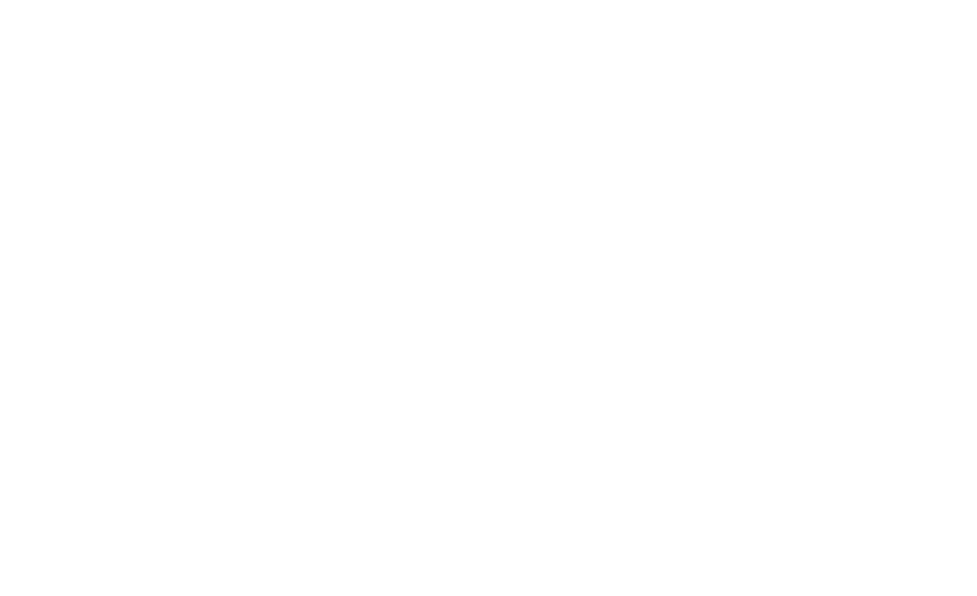
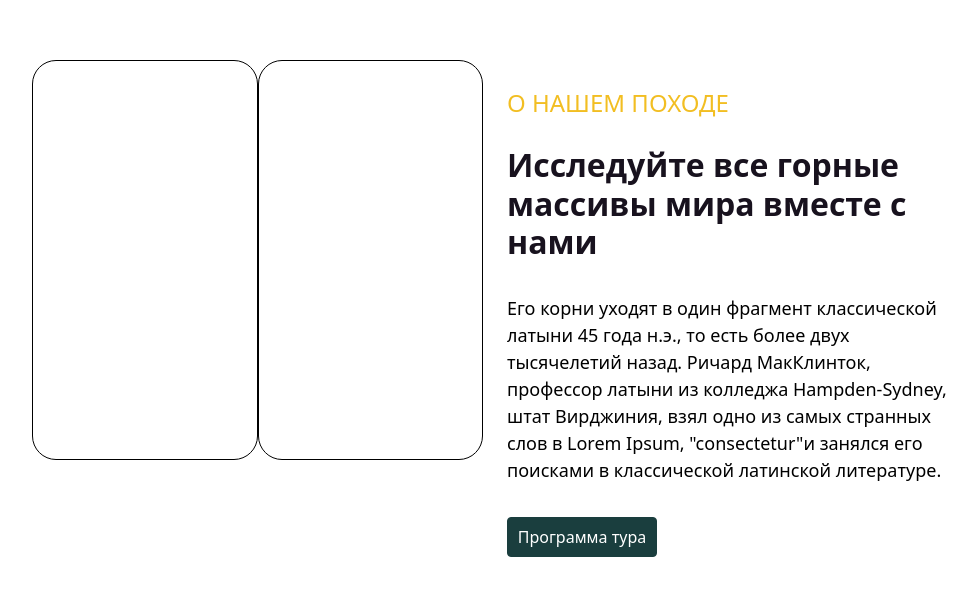
Before and after one commit to Puiu199/first-vite-react-app, a React (Vite) app: page / in a window 1280 px wide. Shown: the part 888-1484 px from the top of the page, without its empty margins (145-1122 px from the left). Built offline with nearby package versions, Linux system fonts and the light colour scheme; grey boxes are pictures that could not be loaded.

Commit message:
Done Secont stap

```diff
--- a/src/App.jsx
+++ b/src/App.jsx
@@ -1,14 +1,42 @@
-import ElementList from "./components/ElementList";
+import Tcontent from "./components/Tcontent";
+import Title from "./components/Title";
+import YellowT from "./components/YellowT";
+import "./index.css";
 import Header from "./header/Header";
 import { date } from "./data";
+import { Container, Row, Col } from "react-bootstrap";
 import "bootstrap/dist/css/bootstrap.min.css";
-import "./index.css";
+import Wrapp from "./wrappImg/Wrapp";
+import Button from "./greenB/Button";
 
 export default function App() {
   return (
     <div>
       <Header></Header>
-      <main className="min-vh-100"></main>
+      <main className="min-vh-100">
+        <Container>
+          <Row className="d-flex mt-5 justify-content-center ">
+            <Col className="col-5 d-flex  ">
+              <Wrapp></Wrapp>
+              <Wrapp></Wrapp>
+            </Col>
+            <Col className=" d-flex flex-column col-5">
+              <div className="wrappText">
+                <YellowT>о нашем походе</YellowT>
+                <Title>Исследуйте все горные массивы мира вместе с нами</Title>
+                <Tcontent>
+                  Его корни уходят в один фрагмент классической латыни 45 года
+                  н.э., то есть более двух тысячелетий назад. Ричард МакКлинток,
+                  профессор латыни из колледжа Hampden-Sydney, штат Вирджиния,
+                  взял одно из самых странных слов в Lorem Ipsum, "consectetur"и
+                  занялся его поисками в классической латинской литературе.
+                </Tcontent>
+                <Button>Программа тура</Button>
+              </div>
+            </Col>
+          </Row>
+        </Container>
+      </main>
       <footer></footer>
     </div>
   );
--- /dev/null
+++ b/src/components/Components.css
@@ -0,0 +1,24 @@
+.Title {
+    color: #18121E;
+    font-size: 32px;
+    font-weight: 800;
+    line-height: 120%;
+}
+
+.Tcontent {
+    width: 100%;
+    height: auto;
+    color: black;
+    text-align: left;
+    font-size: 18px;
+    font-weight: 400;
+}
+
+.yellowT {
+    color: #F2BE22;
+    font-size: 24px;
+    font-weight: 400;
+    text-transform: uppercase;
+    line-height: 20px;
+
+}
--- /dev/null
+++ b/src/components/Tcontent.jsx
@@ -0,0 +1,4 @@
+import "../components/Components.css";
+export default function Tcontent({ children }) {
+  return <span className="Tcontent">{children}</span>;
+}
--- /dev/null
+++ b/src/components/Title.jsx
@@ -0,0 +1,4 @@
+import "../components/Components.css";
+export default function Title({ children }) {
+  return <span className="Title">{children}</span>;
+}
--- /dev/null
+++ b/src/components/YellowT.jsx
@@ -0,0 +1,4 @@
+import "./Components.css";
+export default function YellowT({ children }) {
+  return <span className="yellowT">{children}</span>;
+}
--- a/src/index.css
+++ b/src/index.css
@@ -1,4 +1,17 @@
-body{
+@import "https://fonts.googleapis.com/css2?family=Nunito+Sans:opsz,wght@6..12,400;6..12,600;6..12,700&display=swap";
+
+
+body {
   padding: 0px;
   margin: 0px;
+  font-family: sans-serif;
 }
+
+.wrappText {
+  display: flex;
+  flex-direction: column;
+  justify-content: space-evenly;
+  width: 100%;
+  height: 530px;
+  padding-right: 10px;
+}
--- /dev/null
+++ b/src/wrappImg/Wrapp.jsx
@@ -0,0 +1,4 @@
+import "../wrappImg/wrapp.css";
+export default function Wrapp({ children }) {
+  return <div className="wrapp">{children}</div>;
+}
--- /dev/null
+++ b/src/wrappImg/wrapp.css
@@ -0,0 +1,11 @@
+.wrapp {
+    width: 350px;
+    height: 400px;
+    border: 1px solid black;
+    border-radius: 24px;
+    display: flex;
+    flex-direction: column;
+    align-items: center;
+    justify-content: space-evenly;
+
+}
```
